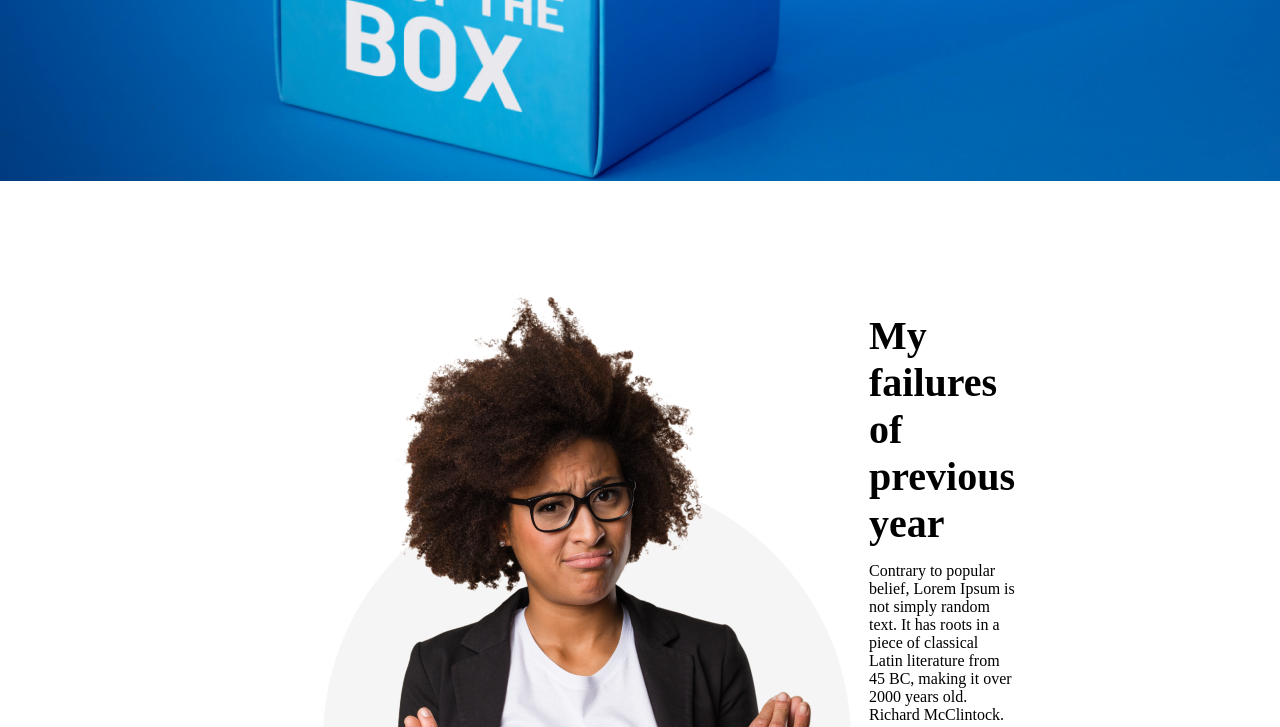
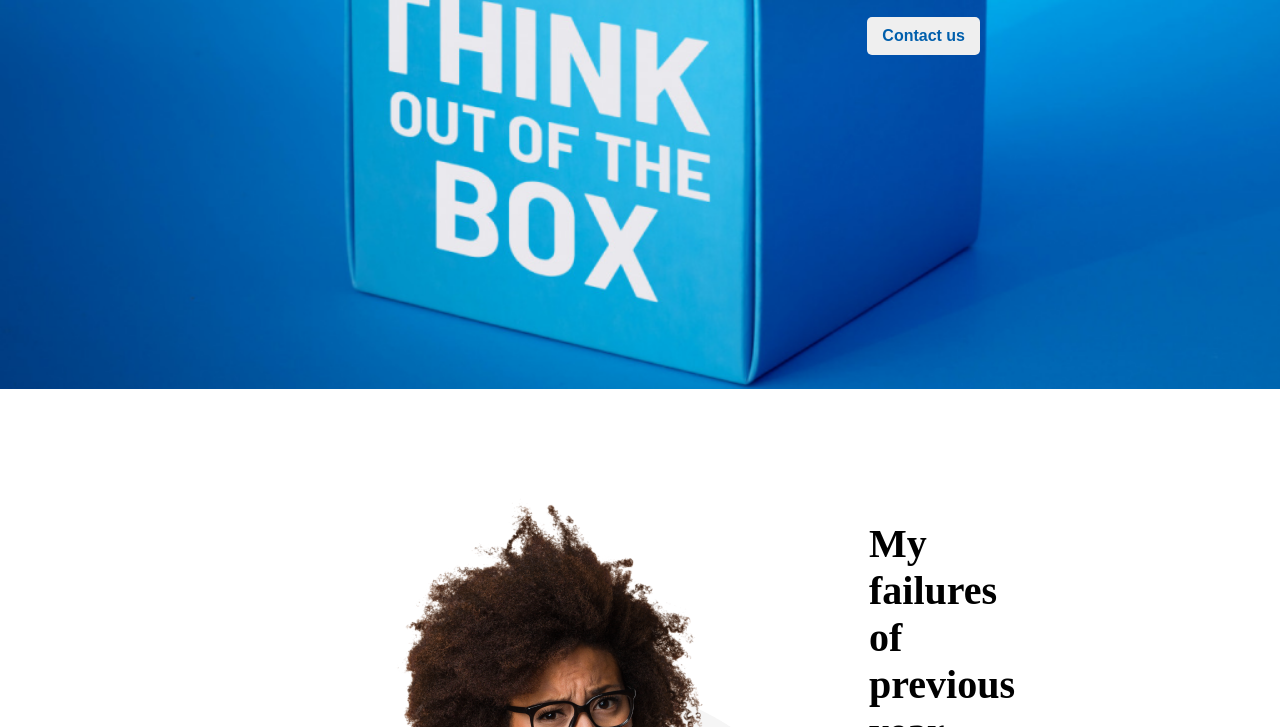
Before and after one commit to nayon89/new-year-plan, a plain HTML site: page index.html in a window 1280 px wide. Shown: the part 619-1346 px from the top of the page. Drawn offline with Linux system fonts and the light colour scheme; files whose address does not match are found by name.

Commit message:
banner correction

```diff
--- a/style.css
+++ b/style.css
@@ -8,7 +8,7 @@
     background-image: url('../new-year/images/banner/banner3.png');
     background-repeat: no-repeat;
     background-size: cover;
-    height: 100vh;
+    height: 1008px;
     display: flex;
     justify-content: flex-end;
     align-items: center;
```
